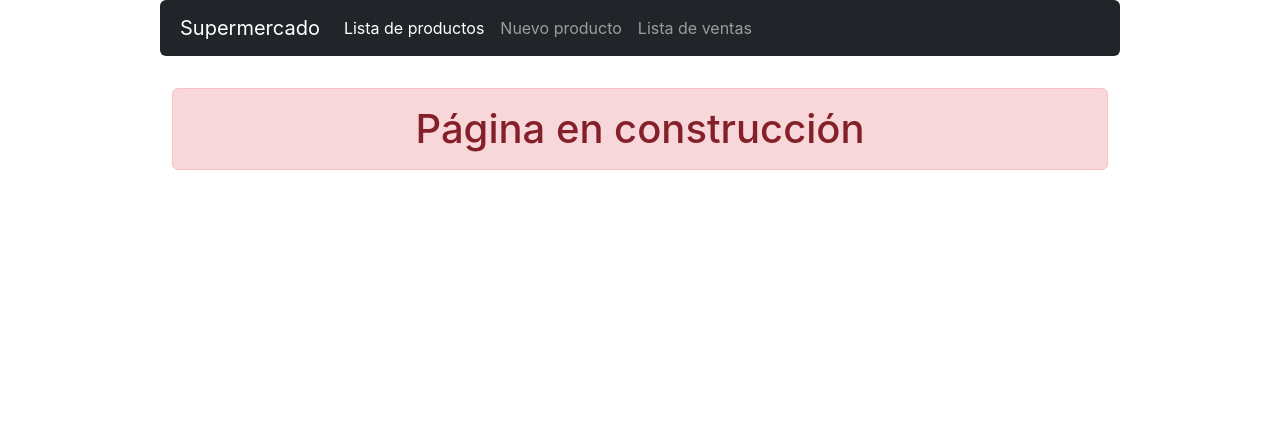
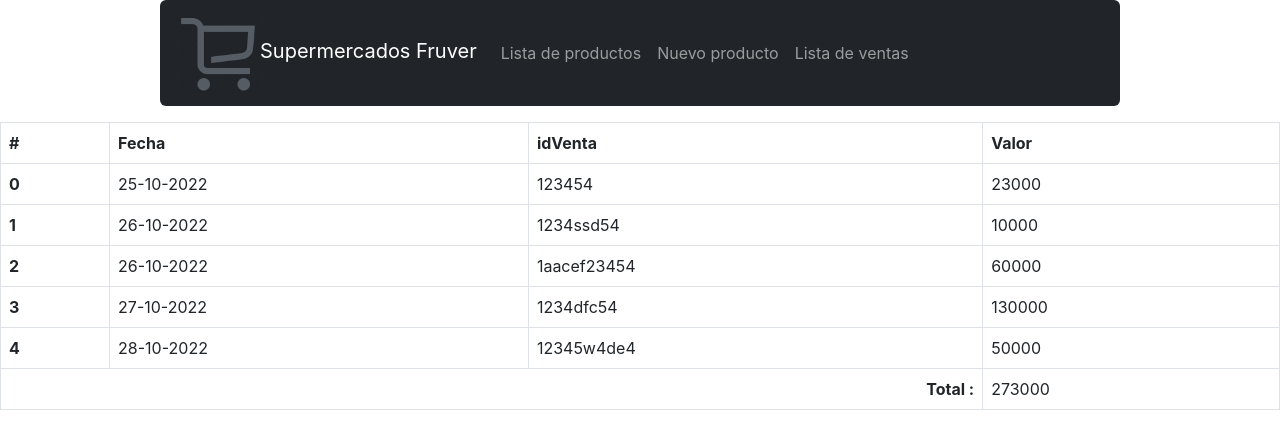
Before and after one commit to Development-Solution/Ejemplo, a React (Create React App) app: page /lista-ventas in a window 1280 px wide. Shown: the top 448 px of the page. Built offline with nearby package versions, Linux system fonts and the light colour scheme.

Commit message:
Se crea tabla de ventas, se agrega el logo que Wilmar propone y se deja todo en la carpeta de componentes

```diff
--- /dev/null
+++ b/src/components/lista-items_vendidos.js
@@ -0,0 +1,27 @@
+export const ItemsVendidos = [
+    {
+        fecha: "25-10-2022",
+        id: "123454",
+        valor: 23000
+    },
+    {
+        fecha: "26-10-2022",
+        id: "1234ssd54",
+        valor: 10000
+    },
+    {
+        fecha: "26-10-2022",
+        id: "1aacef23454",
+        valor: 60000
+    },
+    {
+        fecha: "27-10-2022",
+        id: "1234dfc54",
+        valor: 130000
+    },
+    {
+        fecha: "28-10-2022",
+        id: "12345w4de4",
+        valor: 50000
+    }
+]
--- /dev/null
+++ b/src/components/lista-ventas.css
@@ -0,0 +1,3 @@
+.Total {
+    text-align: right;
+}
--- /dev/null
+++ b/src/components/lista-ventas.js
@@ -0,0 +1,39 @@
+import { ItemsVendidos } from "./lista-items_vendidos"
+import "./lista-ventas.css"
+
+const ListaVentas = () => {
+    return (
+        <div class="table-responsive">
+            <table class="table table-bordered table-hover">
+            <thead>
+                <tr>
+                <th scope="col">#</th>
+                <th scope="col">Fecha</th>
+                <th scope="col">idVenta</th>
+                <th scope="col">Valor</th>
+                </tr>
+            </thead>
+            <tbody>
+                {ItemsVendidos.map((item, index) => (
+                <tr>
+                    <th scope="row">{index}</th>
+                    <td>{item.fecha}</td>
+                    <td>{item.id}</td>
+                    <td>{item.valor}</td>
+                </tr>
+                ))}
+            </tbody>
+            <tfoot>
+                <tr>
+                    <th className="Total" colspan="3">Total :</th>
+                    <td>
+                        {ItemsVendidos.reduce((accumulator, object) => {return accumulator + object.valor;}, 0)}
+                    </td>
+                </tr>
+            </tfoot>
+            </table>
+        </div>
+    )
+};
+
+export default ListaVentas
--- a/src/navbar.js
+++ b/src/components/navbar.js
@@ -2,14 +2,17 @@ const NavBar = () => {
     return (
         <nav className="navbar navbar-dark navbar-expand-lg bg-dark rounded mb-3 w-75 mx-auto px-2">
             <div className="container-fluid">
-                <a className="navbar-brand" href="/">Supermercado</a>
+                <a className="navbar-brand" href="/">
+                    <img src="/logo.png" class="img-fluid" width={80} alt="logo"/>
+                    Supermercados Fruver
+                </a>
                 <button className="navbar-toggler" data-bs-toggle="collapse" data-bs-target="#navbarNav" aria-controls="navbarNav" aria-expanded="false" aria-label="Toggle navigation">
                     <span className="navbar-toggler-icon"></span>
                 </button>
                 <div className="collapse navbar-collapse" id="navbarNav">
                     <ul className="navbar-nav">
                         <li className="nav-item">
-                            <a className="nav-link active" aria-current="page" href="lista-productos">Lista de productos</a>
+                            <a className="nav-link" aria-current="page" href="lista-productos">Lista de productos</a>
                         </li>
                         <li className="nav-item">
                             <a className="nav-link" href="nuevo-producto">Nuevo producto</a>
--- a/src/routes/nuevo-producto.js
+++ b/src/components/nuevo-producto.js
@@ -1,5 +1,5 @@
 import React, { useState } from 'react';
-import ListaProductos from "../components/lista-productos";
+import ListaProductos from "./lista-productos";
 
 const NuevoProducto = () => {
 
--- a/src/index.js
+++ b/src/index.js
@@ -6,10 +6,10 @@ import Root from './routes/root';
 import ErrorPage from './error-page';
 import reportWebVitals from './reportWebVitals';
 import { createBrowserRouter, RouterProvider, Route } from 'react-router-dom';
-import NuevoProducto from './routes/nuevo-producto';
+import NuevoProducto from './components/nuevo-producto';
 import ListaProductos from './components/lista-productos';
-import ListaVentas from './routes/lista-ventas'
-import NavBar from "./navbar"
+import ListaVentas from './components/lista-ventas'
+import NavBar from "./components/navbar"
 
 const router = createBrowserRouter([
   {path: '/', element: <Root />, errorElement: <ErrorPage />},
```
Also changed, not shown: 1 other file (tests, documents, lock files or other folders).
